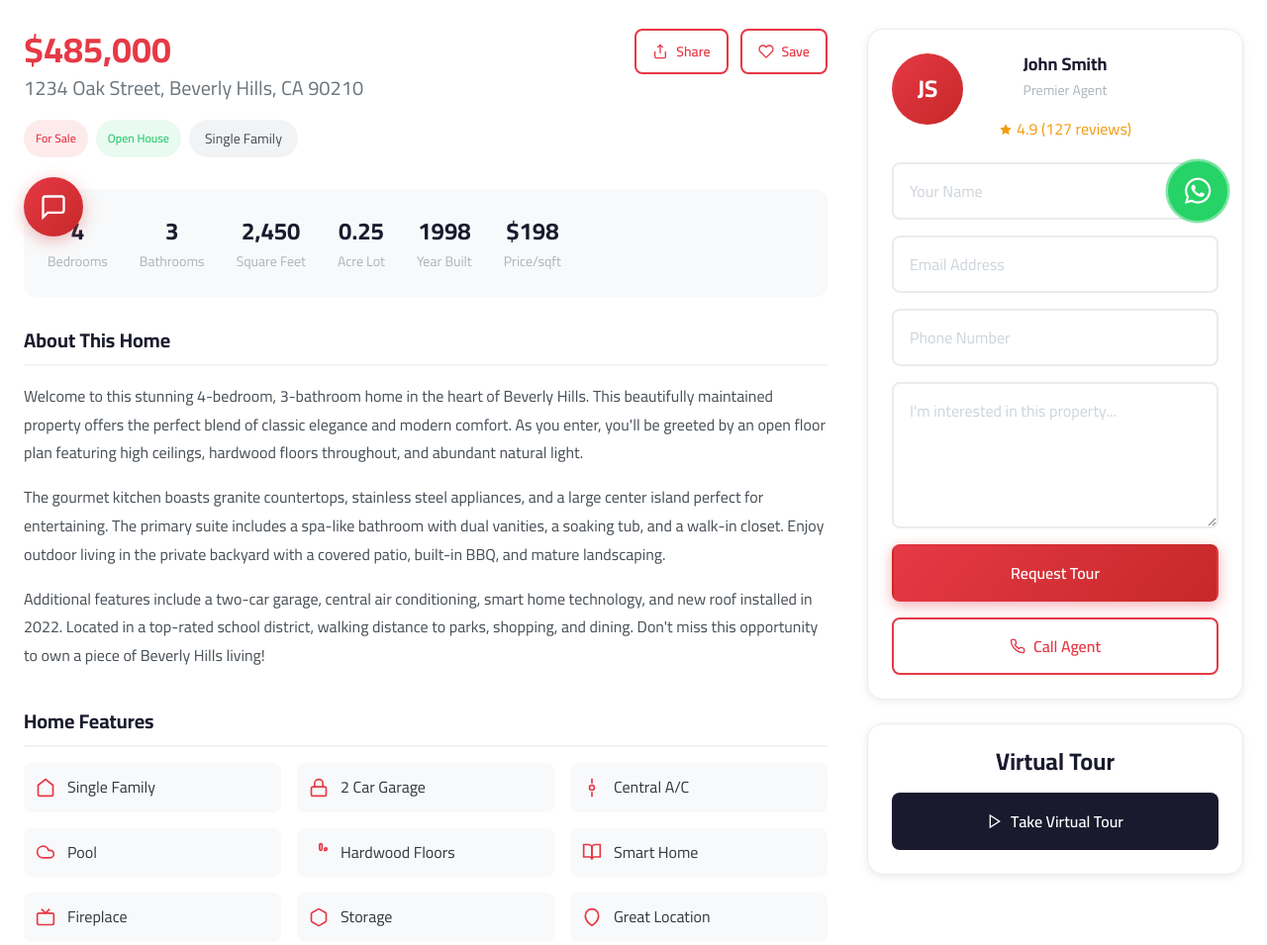
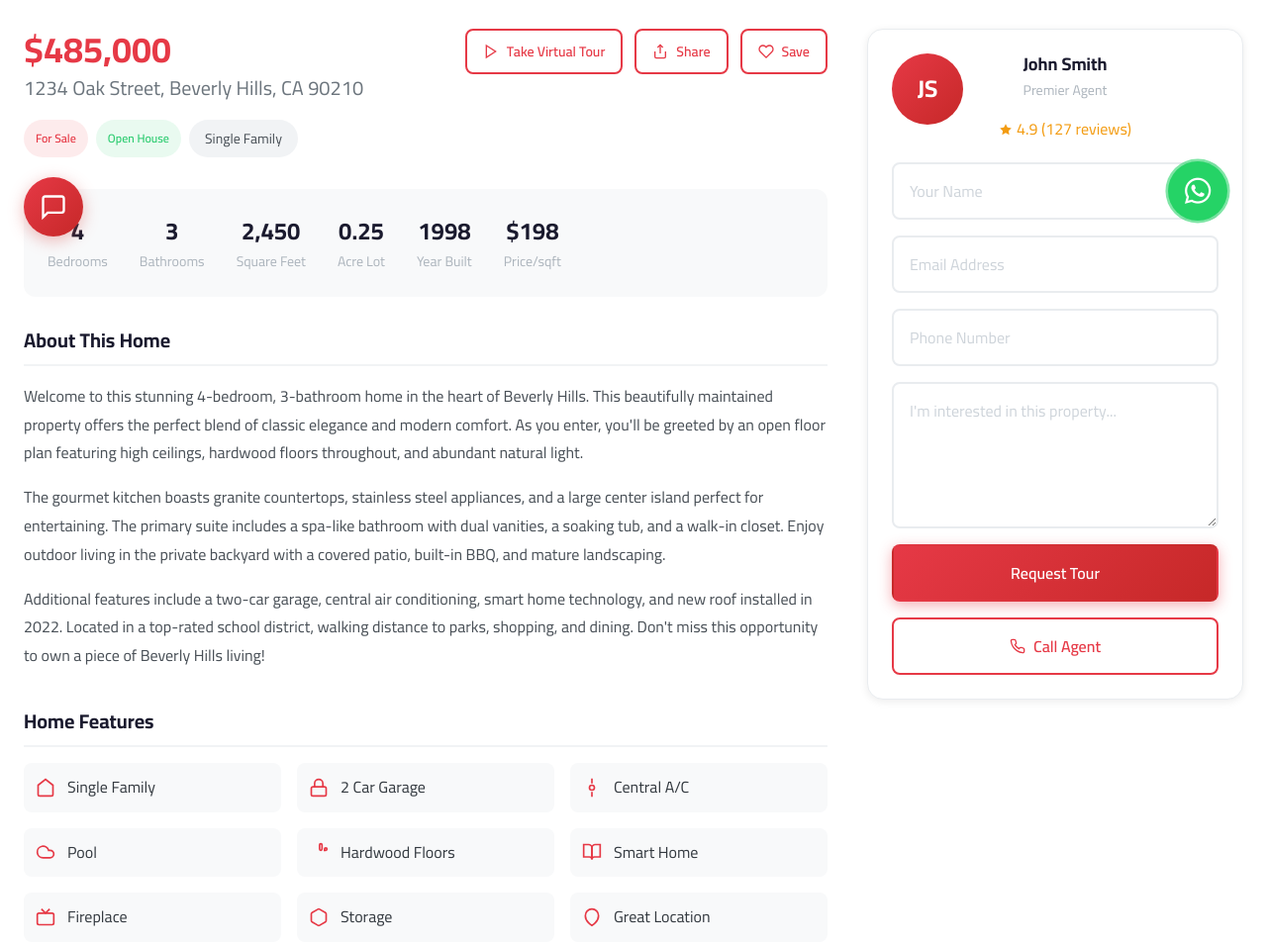
Before and after one commit to mostafamoo/real-estate-new, a plain HTML site: page property.html in a window 1280 px wide. Shown: the part 537-1492 px from the top of the page at 99% size. Drawn offline with Linux system fonts and the light colour scheme.

Commit message:
Relocate Virtual Tour button to header actions and remove sidebar box

```diff
--- a/property.html
+++ b/property.html
@@ -661,6 +661,13 @@
                                 </div>
                             </div>
                             <div class="flex gap-3">
+                                <button class="btn btn-outline btn-sm" onclick="openTour()">
+                                    <svg width="16" height="16" viewBox="0 0 24 24" fill="none" stroke="currentColor"
+                                        stroke-width="2">
+                                        <polygon points="5 3 19 12 5 21 5 3"></polygon>
+                                    </svg>
+                                    <span data-i18n="btn_take_tour">Virtual Tour</span>
+                                </button>
                                 <button class="btn btn-outline btn-sm">
                                     <svg width="16" height="16" viewBox="0 0 24 24" fill="none" stroke="currentColor"
                                         stroke-width="2">
@@ -957,17 +964,7 @@
                     </div>
 
                     <!-- Virtual Tour -->
-                    <div class="agent-card">
-                        <h4 style="margin-bottom: var(--space-4);" data-i18n="section_tour">Virtual Tour</h4>
-                        <button class="btn btn-secondary w-full" id="takeTourBtn" onclick="openTour()"
-                            data-i18n="btn_take_tour">
-                            <svg width="16" height="16" viewBox="0 0 24 24" fill="none" stroke="currentColor"
-                                stroke-width="2">
-                                <polygon points="5 3 19 12 5 21 5 3"></polygon>
-                            </svg>
-                            Take Virtual Tour
-                        </button>
-                    </div>
+
 
 
                 </aside>
```
